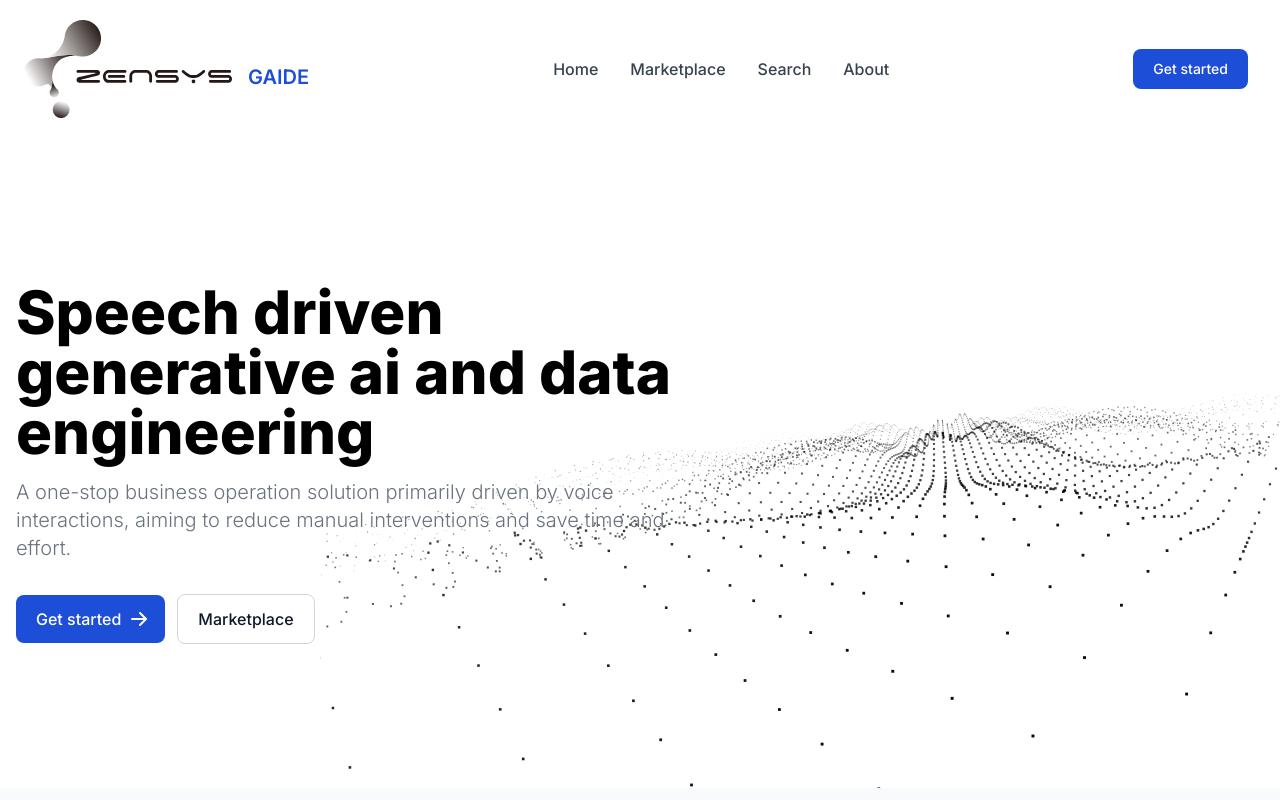
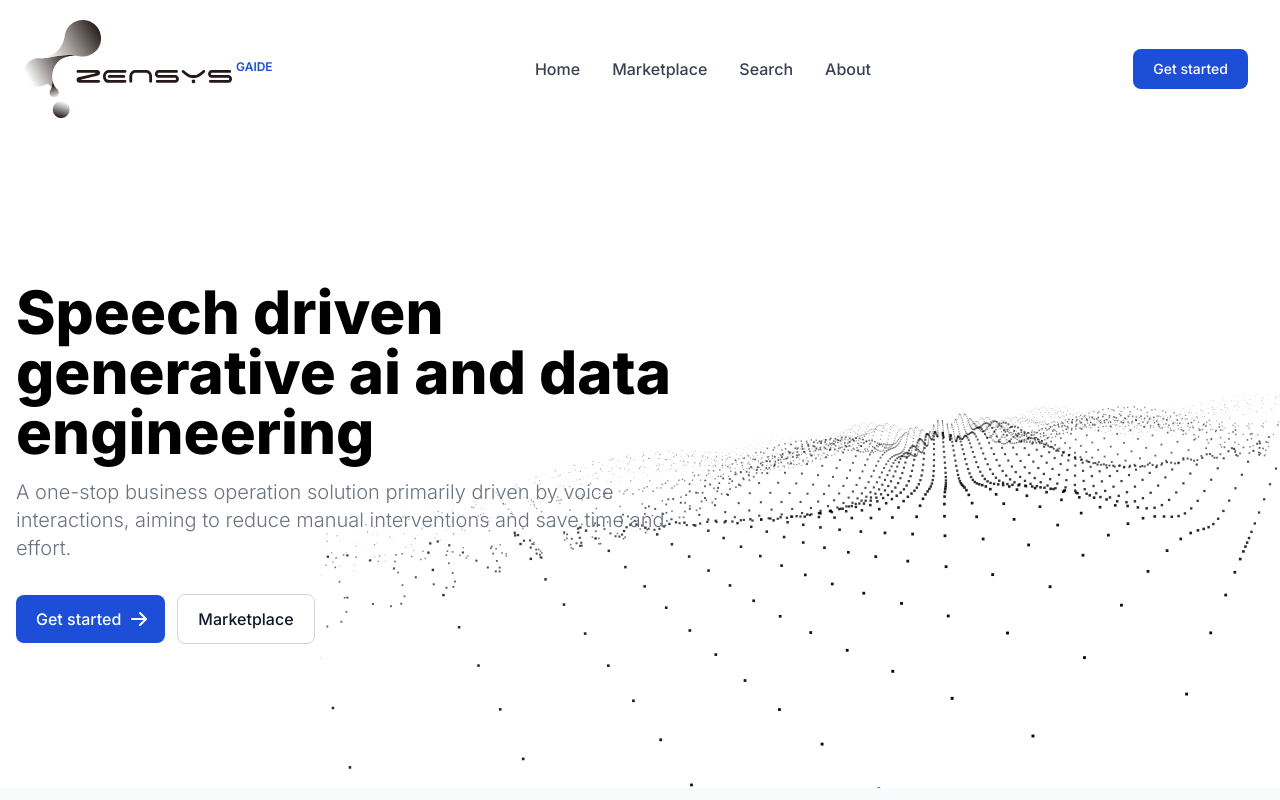
Before and after one commit to imad-beyg/gaite, a Next.js app: page / in a window 1280 px wide. Shown: the top 800 px of the page. Built offline with nearby package versions, Linux system fonts and the light colour scheme.

Commit message:
added the logo

```diff
--- a/app/components/header.tsx
+++ b/app/components/header.tsx
@@ -52,7 +52,7 @@ export const Header = () => {
                         </svg>
 
                         <span
-                            className="self-center text-xl text-blue-700 font-semibold whitespace-nowrap dark:text-white mt-4 ml-4">
+                            className="self-center text-xs text-blue-700 font-semibold whitespace-nowrap dark:text-white -mt-1 ml-1">
                             GAIDE
                         </span>
 
```
